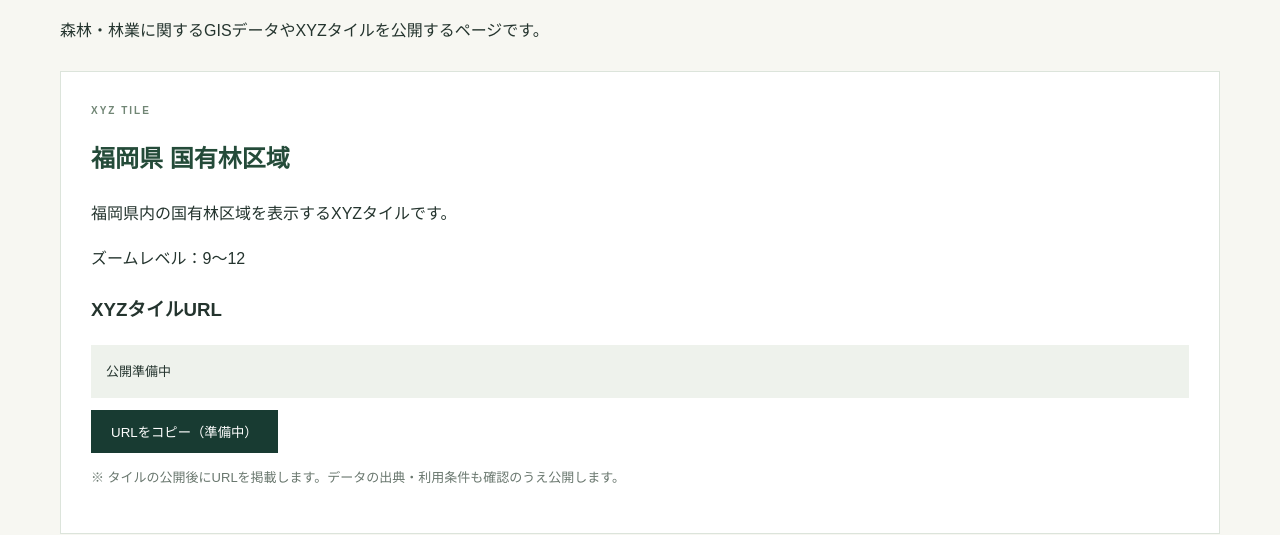
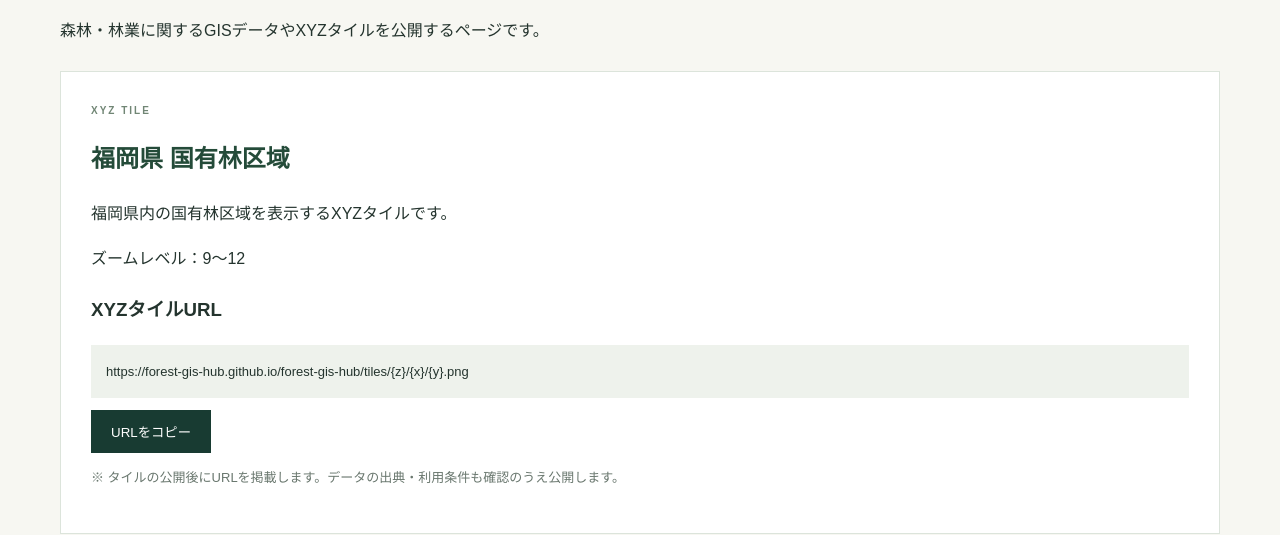
Before and after one commit to forest-gis-hub/forest-gis-hub, a plain HTML site: page data/index.html in a window 1280 px wide. Shown: the part 278-813 px from the top of the page. Drawn offline with Linux system fonts and the light colour scheme.

Commit message:
Publish XYZ tile URL

```diff
--- a/data/index.html
+++ b/data/index.html
@@ -41,8 +41,13 @@
       <p>ズームレベル：9〜12</p>
 
       <h3>XYZタイルURL</h3>
-      <div class="tile-url" id="tileUrl">公開準備中</div>
-      <button class="copy-btn" id="copyTile" disabled>URLをコピー（準備中）</button>
+
+<div class="tile-url" id="tileUrl">https://forest-gis-hub.github.io/forest-gis-hub/tiles/{z}/{x}/{y}.png</div>
+
+<button class="copy-btn" type="button" onclick="navigator.clipboard.writeText(document.getElementById('tileUrl').textContent).then(() => alert('URLをコピーしました！'))">
+  URLをコピー
+</button>
+
 
       <p class="data-note">※ タイルの公開後にURLを掲載します。データの出典・利用条件も確認のうえ公開します。</p>
     </section>
```
